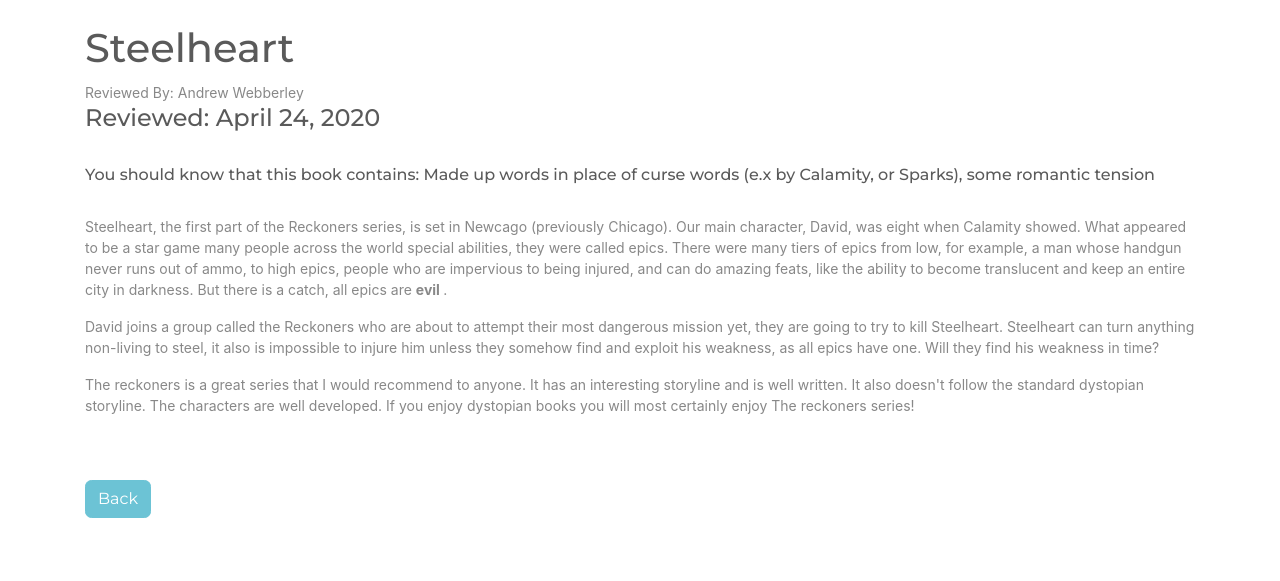
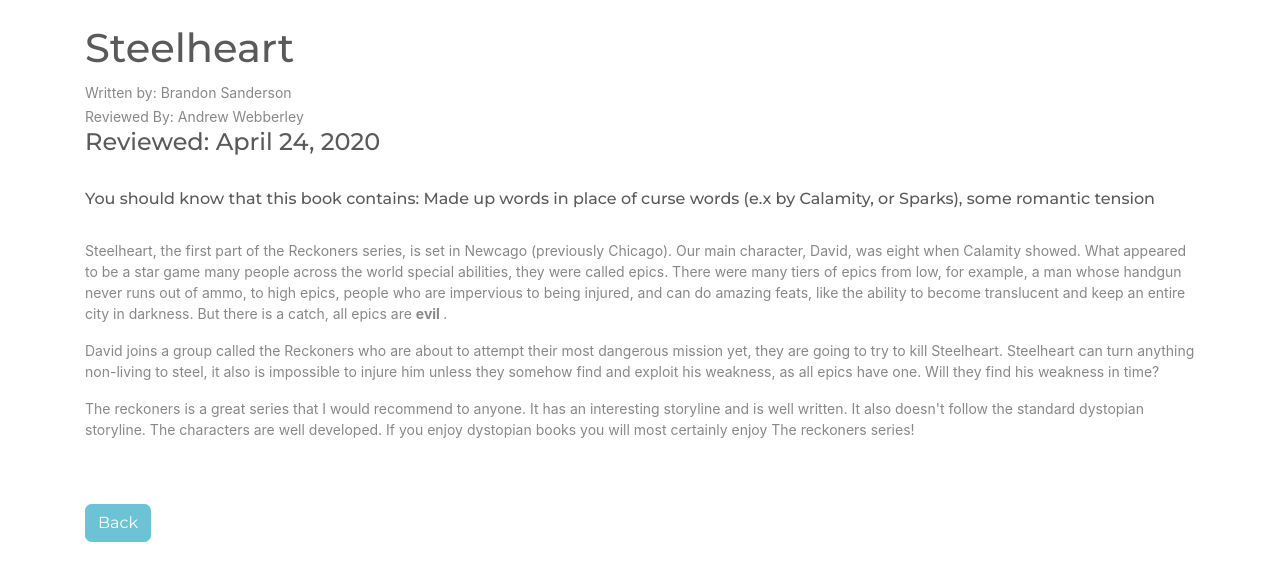
Before and after one commit to Agwebberley/best_of_books-live, a Django app: page /article/2 in a window 1280 px wide. Shown: the part 56-637 px from the top of the page. Run offline with Django 3.2, Linux system fonts and the light colour scheme; data comes from the database, SQL or seed files in the repository; both versions use the stored data as it was after the commit; some libraries are stand-ins or nearby versions.

Commit message:
Author, Ruins of Gorland Backup

```diff
--- a/mainapp/templates/article_details.html
+++ b/mainapp/templates/article_details.html
@@ -5,7 +5,8 @@
 
 
 <h1>{{ post.title }}</h1>
-<small>Reviewed By: {{ post.reviewer.first_name }} {{ post.reviewer.last_name }}
+<small> Written by: {{ post.author }} <br>
+	Reviewed By: {{ post.reviewer.first_name }} {{ post.reviewer.last_name }}
 	{% if user.is_authenticated %} - <a href="{% url 'update_post' post.pk  %}">(edit)</a> - <a href="{% url 'delete_post' post.pk  %}">(delete)</a></small> {% endif %}
 <h4>Reviewed: {{ post.pub_date }} </h4>
 <br>
```
Also changed, not shown: db.sqlite3.
